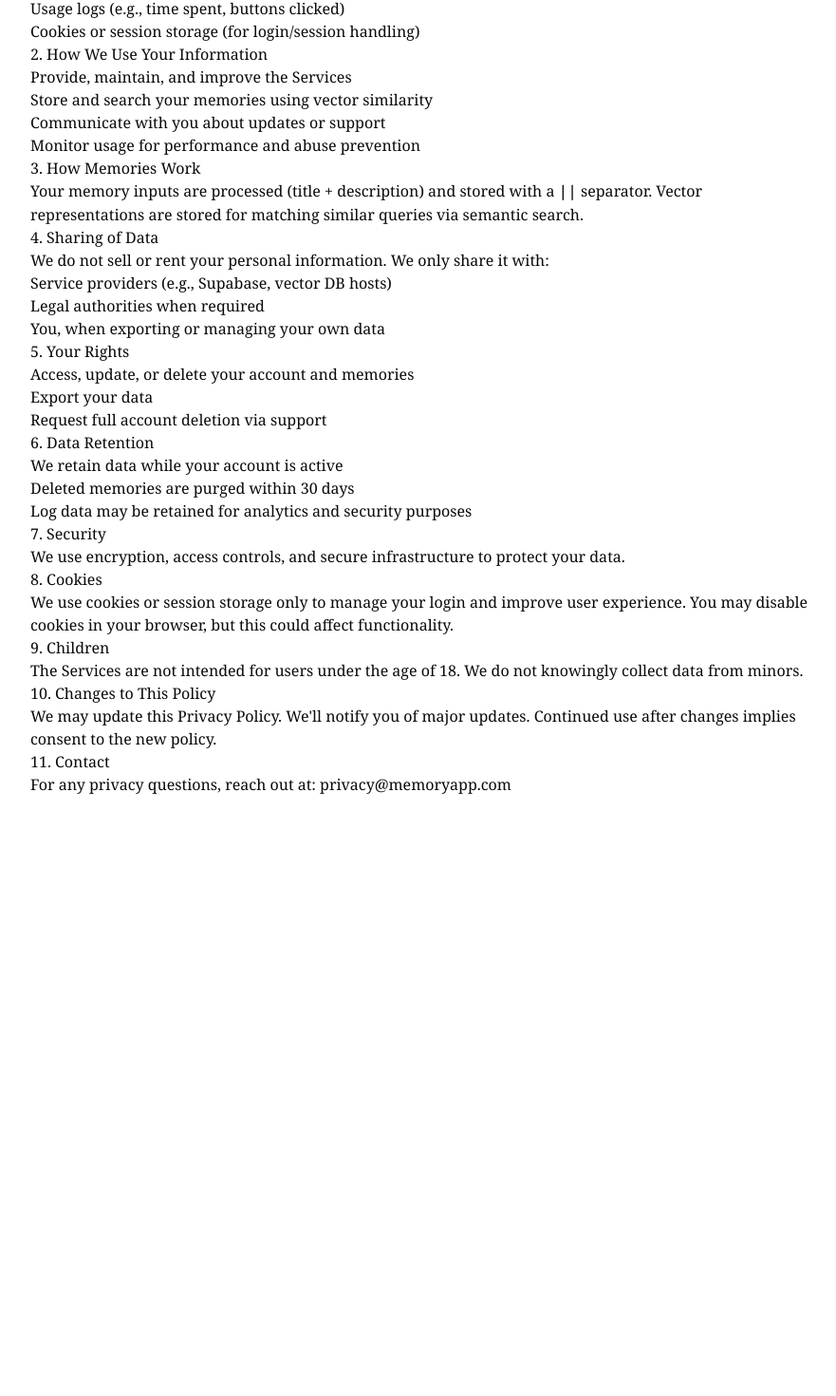
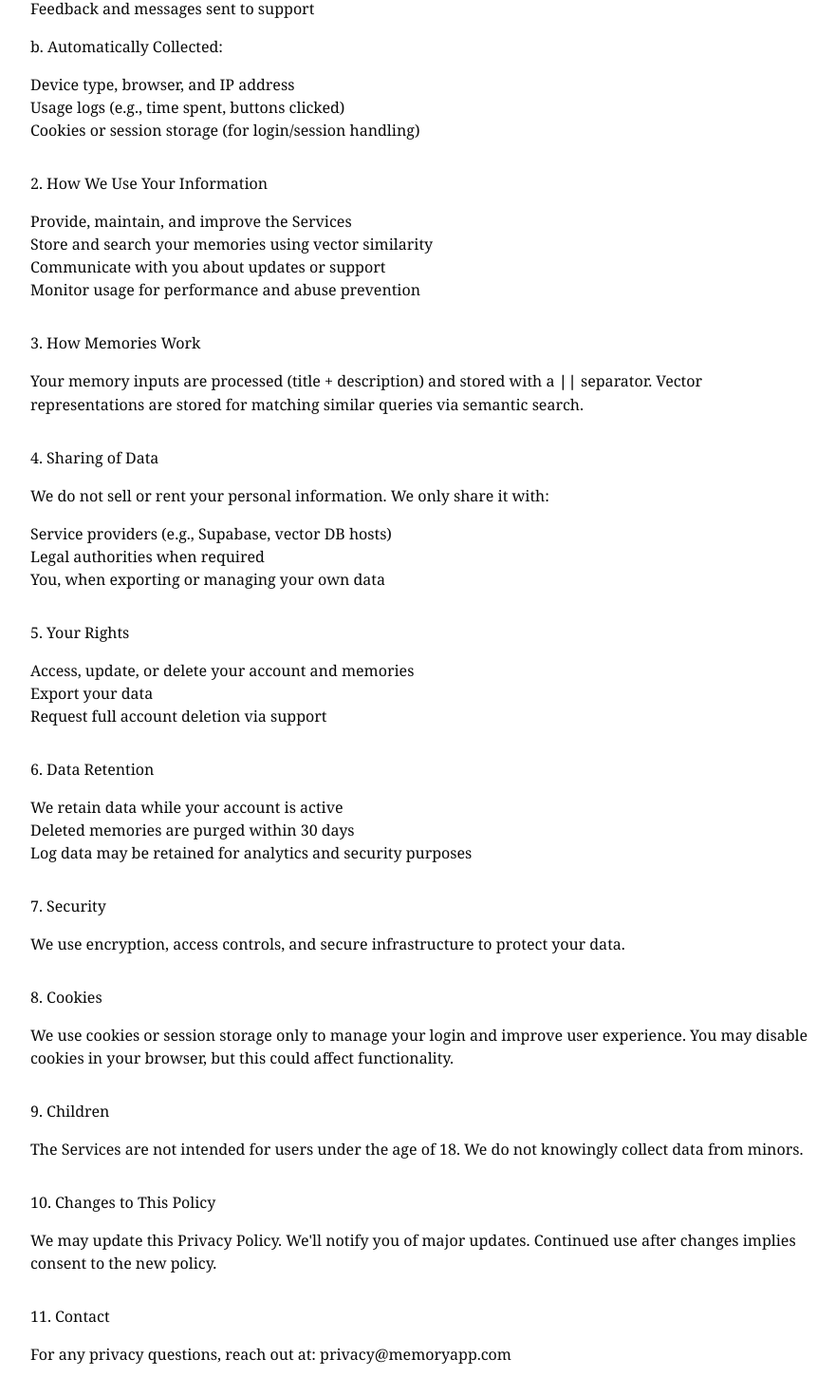
Before and after one commit to Next-Ninjas/second-brain-web, a Next.js app: page /sign-up/privacy in a window 1280 px wide. Shown: the part 437-1907 px from the top of the page at 95% size, without its empty margins (192-1073 px from the left). Before the commit the page ends 1323 px from the top, so only its background shows below. Built offline with nearby package versions, Linux system fonts and the light colour scheme.

Commit message:
feat: enhance Privacy Policy page with detailed data collection, usage, and security information

```diff
--- a/app/(auth)/sign-up/privacy/page.tsx
+++ b/app/(auth)/sign-up/privacy/page.tsx
@@ -1,4 +1,4 @@
-// app/privacy/page.tsx
+
 import { Separator } from "@/components/ui/separator";
 
 export default function PrivacyPolicyPage() {
@@ -10,24 +10,28 @@ export default function PrivacyPolicyPage() {
 
   return (
     <main className="max-w-4xl mx-auto px-4 sm:px-6 lg:px-8 py-12 font-serif">
-      <div className="text-center">
+      <div className="text-center mb-8">
         <h1 className="text-4xl font-extrabold tracking-tight mb-2">
           Privacy Policy
         </h1>
         <p className="text-md font-semibold text-gray-600">Effective {today}</p>
-        <a href="#" className="text-sm font-semibold text-black underline mt-1 inline-block">
+        <a
+          href="#"
+          className="text-sm font-semibold text-black underline mt-1 inline-block"
+        >
           Previous Version
         </a>
       </div>
 
       <Separator className="my-6" />
 
-      <div className="prose prose-neutral max-w-none">
+      <div className="prose prose-neutral max-w-none space-y-8">
         <p>
           Your privacy is important to us. This Privacy Policy explains how
           <strong> MemoryApp </strong> collects, uses, shares, and protects your personal information.
         </p>
 
+        <div className="space-y-4">
           <h2>1. What We Collect</h2>
           <h3>a. Information You Provide:</h3>
           <ul>
@@ -42,7 +46,9 @@ export default function PrivacyPolicyPage() {
             <li>Usage logs (e.g., time spent, buttons clicked)</li>
             <li>Cookies or session storage (for login/session handling)</li>
           </ul>
+        </div>
 
+        <div className="space-y-4">
           <h2>2. How We Use Your Information</h2>
           <ul>
             <li>Provide, maintain, and improve the Services</li>
@@ -50,13 +56,17 @@ export default function PrivacyPolicyPage() {
             <li>Communicate with you about updates or support</li>
             <li>Monitor usage for performance and abuse prevention</li>
           </ul>
+        </div>
 
+        <div className="space-y-4">
           <h2>3. How Memories Work</h2>
           <p>
             Your memory inputs are processed (title + description) and stored with a <code>||</code> separator.
             Vector representations are stored for matching similar queries via semantic search.
           </p>
+        </div>
 
+        <div className="space-y-4">
           <h2>4. Sharing of Data</h2>
           <p>We do not sell or rent your personal information. We only share it with:</p>
           <ul>
@@ -64,49 +74,64 @@ export default function PrivacyPolicyPage() {
             <li>Legal authorities when required</li>
             <li>You, when exporting or managing your own data</li>
           </ul>
+        </div>
 
+        <div className="space-y-4">
           <h2>5. Your Rights</h2>
           <ul>
             <li>Access, update, or delete your account and memories</li>
             <li>Export your data</li>
             <li>Request full account deletion via support</li>
           </ul>
+        </div>
 
+        <div className="space-y-4">
           <h2>6. Data Retention</h2>
           <ul>
             <li>We retain data while your account is active</li>
             <li>Deleted memories are purged within 30 days</li>
             <li>Log data may be retained for analytics and security purposes</li>
           </ul>
+        </div>
 
+        <div className="space-y-4">
           <h2>7. Security</h2>
           <p>
             We use encryption, access controls, and secure infrastructure to protect your data.
           </p>
+        </div>
 
+        <div className="space-y-4">
           <h2>8. Cookies</h2>
           <p>
             We use cookies or session storage only to manage your login and improve user experience.
             You may disable cookies in your browser, but this could affect functionality.
           </p>
+        </div>
 
+        <div className="space-y-4">
           <h2>9. Children</h2>
           <p>
             The Services are not intended for users under the age of 18. We do not knowingly collect data from minors.
           </p>
+        </div>
 
+        <div className="space-y-4">
           <h2>10. Changes to This Policy</h2>
           <p>
             We may update this Privacy Policy. We'll notify you of major updates.
             Continued use after changes implies consent to the new policy.
           </p>
+        </div>
 
+        <div className="space-y-4">
           <h2>11. Contact</h2>
           <p>
             For any privacy questions, reach out at:{" "}
             <a href="mailto:privacy@memoryapp.com">privacy@memoryapp.com</a>
           </p>
         </div>
+      </div>
     </main>
   );
 }
```
Lines whose indentation alone changed are shown as unchanged.
